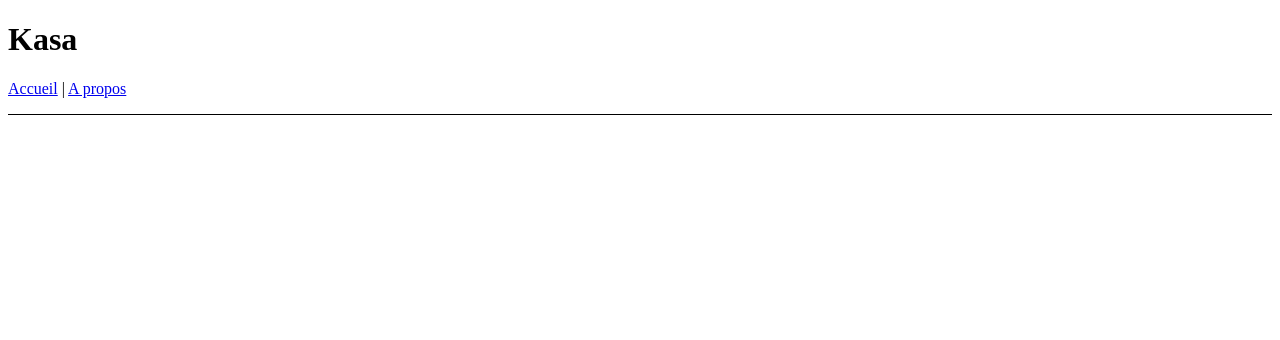
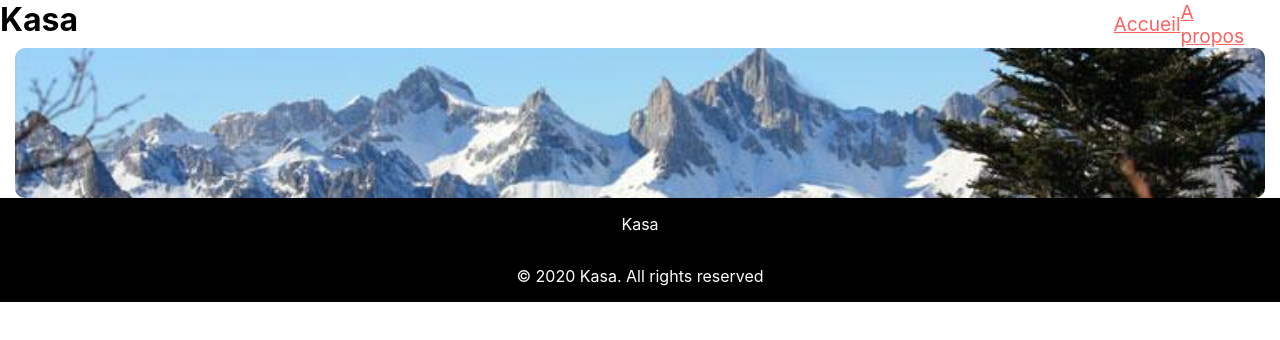
Before and after one commit to MaxTuron/Kasa, a React (Create React App) app: page /detail in a window 1280 px wide. Shown: the top 340 px of the page. Built offline with nearby package versions, Linux system fonts and the light colour scheme.

Commit message:
Mise en place banner + footer

```diff
--- a/src/components/Banner.jsx
+++ b/src/components/Banner.jsx
@@ -1,17 +1,14 @@
 import { Link } from "react-router-dom";
+
+import '../styles/banner.css';
 
 export default function Banner() {
     return (
-      <div>
-        <h1>Kasa</h1>
-        <nav
-          style={{
-            borderBottom: "solid 1px",
-            paddingBottom: "1rem",
-          }}
-        >
-          <Link to="/">Accueil</Link> |{" "}
-          <Link to="/detail">A propos</Link>
+      <div className="banner">
+        <h1 className="title">Kasa</h1>
+        <nav className="nav">
+          <Link className="navRedirect" to="/">Accueil</Link>
+          <Link className="navRedirect" to="/detail">A propos</Link>
         </nav>
       </div>
     );
--- a/src/components/Error.jsx
+++ /dev/null
@@ -1,9 +0,0 @@
-import Banner from "../components/Banner"
-export default function Error() {
-    return (
-        <div>
-            <Banner />
-            <h1>Oups 🙈 Cette page n'existe pas</h1>
-        </div>
-    )
-}
--- /dev/null
+++ b/src/components/Footer.jsx
@@ -0,0 +1,10 @@
+import '../styles/Footer.css';
+
+export default function Banner() {
+    return (
+      <div className="footer">
+        <p>Kasa</p>
+        <p>© 2020 Kasa. All rights reserved</p>
+      </div>
+    );
+  }
--- a/src/index.jsx
+++ b/src/index.jsx
@@ -4,9 +4,10 @@ import {
   Routes,
   Route,
 } from "react-router-dom";
+import './styles/index.css';
 import App from "./pages/Accueil";
 import Detail from "./pages/Detail";
-import Error from "./components/Error"
+import Error from "./pages/Error"
 
 const rootElement = document.getElementById("root");
 render(
--- a/src/pages/Accueil.jsx
+++ b/src/pages/Accueil.jsx
@@ -1,8 +1,14 @@
 import Banner from "../components/Banner"
+import Footer from "../components/Footer"
 export default function App() {
   return (
-    <div>
-      <Banner />
-    </div>
+    <body>
+      <div>
+        <Banner />
+      </div>
+      <footer>
+        <Footer />
+      </footer>
+    </body>
   );
 }
--- a/src/pages/Detail.jsx
+++ b/src/pages/Detail.jsx
@@ -1,9 +1,21 @@
 import Banner from "../components/Banner"
-
+import Footer from "../components/Footer"
+import imgPaysage from "../assets/infoPaysage.jpg"
+import "../styles/Detail.css"
 export default function Survey() {
     return (
-      <div >
+    <body>
+      <div>
         <Banner />
       </div>
+      <main>
+        <div className="infos">
+          <img src={imgPaysage} alt="Baniere paysage" className="imgPaysage" ></img>
+        </div>
+      </main>
+      <footer>
+        <Footer />
+      </footer>
+    </body>
     );
   }
--- /dev/null
+++ b/src/pages/Error.jsx
@@ -0,0 +1,25 @@
+import { Link } from "react-router-dom";
+import Banner from "../components/Banner"
+import Footer from "../components/Footer"
+import "../styles/Error.css"
+export default function Error() {
+    return (
+        <body>
+            <header>
+                <Banner />
+            </header>
+            <main className="errorPage">
+                <div className="errorText">
+                    <p>404</p>
+                    <p>Oups! La page que vous demandez n'existe pas.</p>
+                </div>
+                <div>
+                    <Link className="indexRedirect" to="/">Retourner sur la page d'accueil</Link>
+                </div>
+            </main>
+            <footer>
+                <Footer />
+            </footer>
+        </body>
+    )
+}
--- /dev/null
+++ b/src/styles/Detail.css
@@ -0,0 +1,12 @@
+.infos {
+    display: flex;
+    justify-content: center;
+  }
+
+  .imgPaysage {
+    height: 150px;
+    width: 100%;
+    margin: 0% 15px 0 15px;
+    object-fit: cover;
+    border-radius: 10px;
+  }
--- /dev/null
+++ b/src/styles/Error.css
@@ -0,0 +1,26 @@
+.errorPage {
+    display: flex;
+    align-items: center;
+    justify-content: center;
+    flex-direction: column;
+    font-size: 150%;
+    color: #FF6060;
+  }
+
+  .errorText {
+    display: flex;
+    align-items: center;
+    justify-content: center;
+    flex-direction: column;
+    font-size: 150%;
+    color: #FF6060;
+  }
+
+  .indexRedirect{
+    display: flex;
+    align-items: center;
+    justify-content: center;
+    font-size: 120%;
+    color: #FF6060;
+    text-decoration: underline;
+  }
--- /dev/null
+++ b/src/styles/Footer.css
@@ -0,0 +1,8 @@
+.footer{
+    display: flex;
+    align-items: center;
+    justify-content: center;
+    flex-direction: column;
+    color: white;
+    background-color: black;
+}
--- /dev/null
+++ b/src/styles/banner.css
@@ -0,0 +1,24 @@
+.banner{
+display: flex;
+justify-content: space-between;
+}
+
+.title{
+margin: 0;
+}
+
+.nav{
+  display: flex;
+  justify-content: space-between;
+  width: 10%;
+  padding-right: 3%;
+}
+
+.navRedirect{
+  display: flex;
+  align-items: center;
+  justify-content: center;
+  font-size: 120%;
+  color: #FF6060;
+  text-decoration: underline;
+}
```
Also changed, not shown: src/assets/infoPaysage.jpg (added), src/components/Info.jsx (added).
